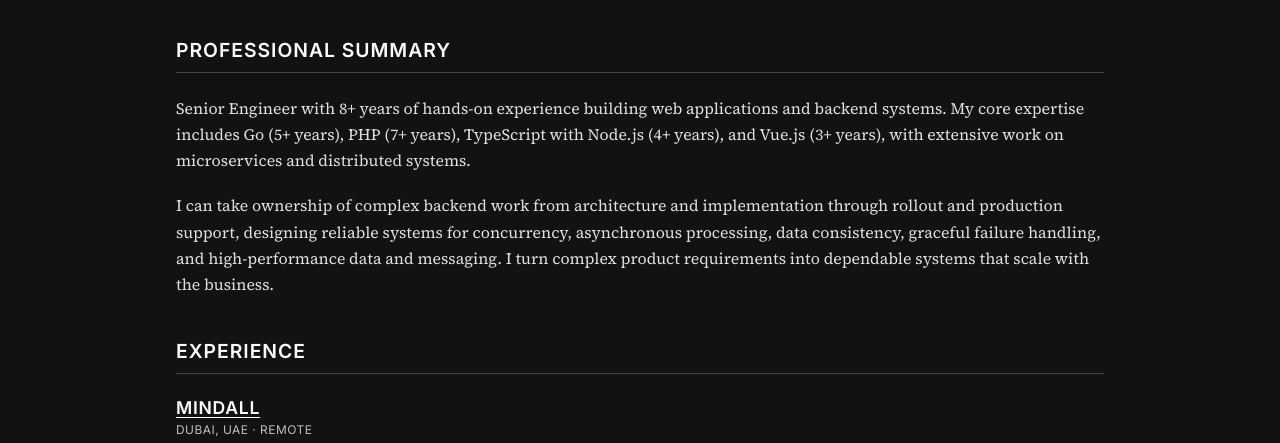
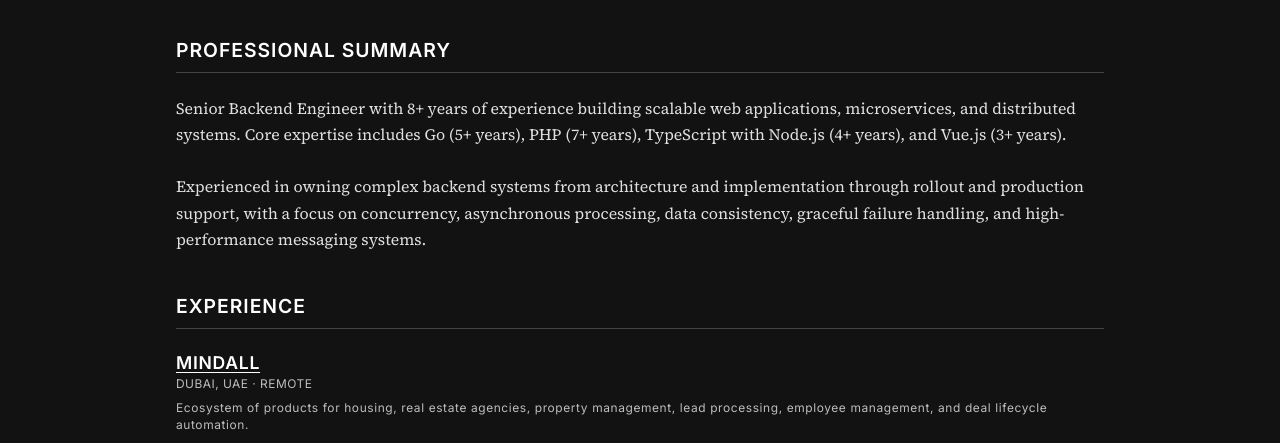
Before and after one commit to trckster/cv, a website built with Vite: page dev/index.html in a window 1280 px wide. Shown: the part 325-768 px from the top of the page. Built offline with nearby package versions, Linux system fonts and the light colour scheme.

Commit message:
Cut summaries

```diff
--- a/dev/index.html
+++ b/dev/index.html
@@ -82,12 +82,10 @@
             <h2>Professional Summary</h2>
         </div>
         <p class="summary">
-            Senior Engineer with 8+ years of hands-on experience building web applications and backend systems.
-            My core expertise includes Go (5+ years), PHP (7+ years), TypeScript with Node.js (4+ years), and Vue.js (3+ years), with extensive work on microservices and distributed systems.
-        </p>
-        <p class="summary">
-            I can take ownership of complex backend work from architecture and implementation through rollout and production support, designing reliable systems for concurrency, asynchronous processing, data consistency, graceful failure handling, and high-performance data and messaging.
-            I turn complex product requirements into dependable systems that scale with the business.
+            Senior Backend Engineer with 8+ years of experience building scalable web applications, microservices, and distributed systems. Core expertise includes Go (5+ years), PHP (7+ years), TypeScript with Node.js (4+ years), and Vue.js (3+ years).
+            <br/>
+            <br/>
+            Experienced in owning complex backend systems from architecture and implementation through rollout and production support, with a focus on concurrency, asynchronous processing, data consistency, graceful failure handling, and high-performance messaging systems.
         </p>
     </section>
 
```
Also changed, not shown: lead/index.html (+4 -6 lines).
